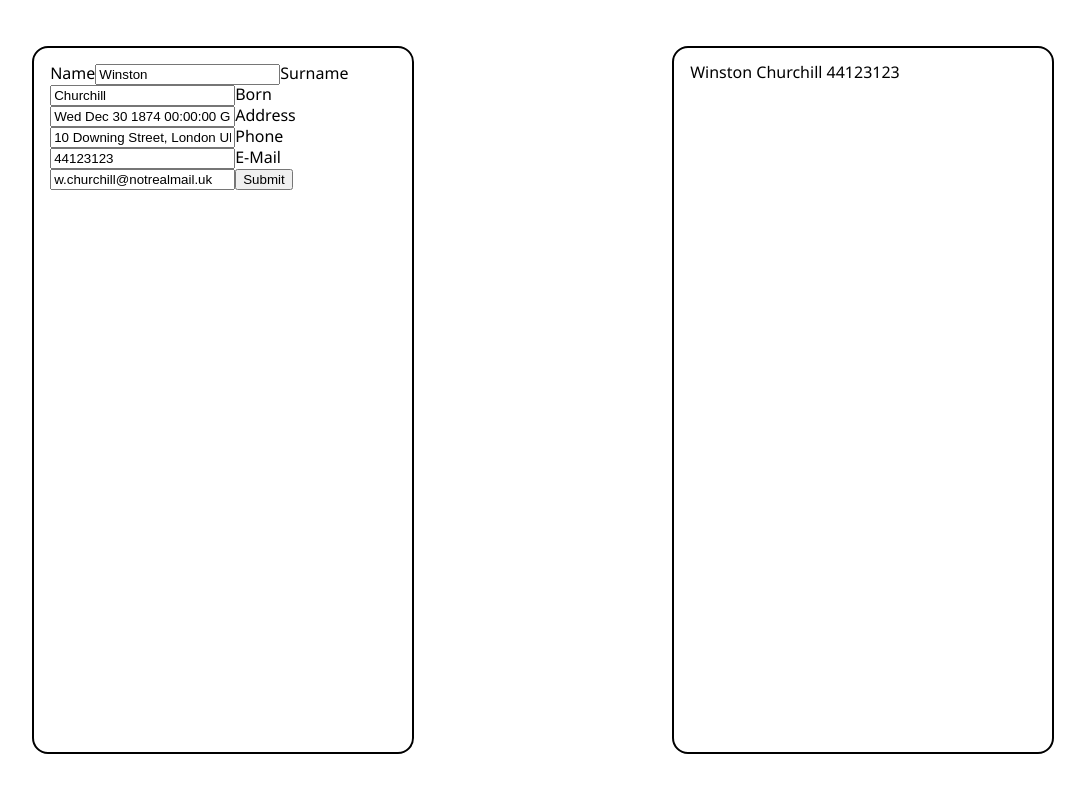
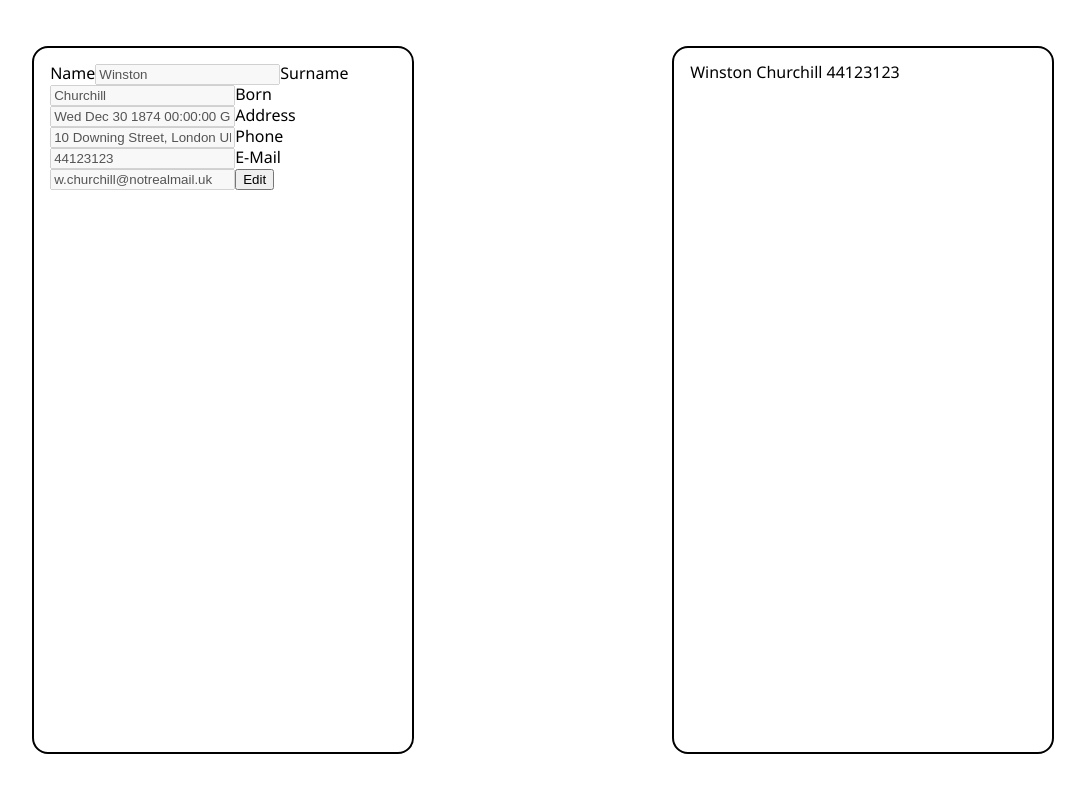
Before and after one commit to BuonicosII/cv-application, a React (Vite) app: page / in a window 1280 px wide. Shown: the top 792 px of the page, without its empty margins (97-1182 px from the left). Built offline with nearby package versions, Linux system fonts and the light colour scheme.

Commit message:
Add state to Bioform component to toggle editable

```diff
--- a/src/components/BioForm.jsx
+++ b/src/components/BioForm.jsx
@@ -3,6 +3,7 @@ import { useState } from 'react'
 function BioForm ({someObj, someFn}) {
 
     const [bio, setBio] = useState(someObj)
+    const [editable, setEditable] = useState(false)
 
     function formUpdate(e) {
 
@@ -36,9 +37,11 @@ function BioForm ({someObj, someFn}) {
         }
 
         someFn(newObj)
+        setEditable(false)
     }
 
-    return (
+    if (editable === true) {
+        return (
             <form onSubmit={formSubmit}>
                 <label htmlFor="name">Name</label>
                 <input onChange={formUpdate} id="name" name="name" value={bio.name}></input>
@@ -55,6 +58,26 @@ function BioForm ({someObj, someFn}) {
                 <button type='submit'>Submit</button>
             </form>
             )
+    } else {
+        return (
+            <div>
+                <label htmlFor="name">Name</label>
+                <input onChange={formUpdate} id="name" name="name" value={bio.name} disabled></input>
+                <label htmlFor="surname">Surname</label>
+                <input onChange={formUpdate} id="surname" name="surname" value={bio.surname} disabled></input>
+                <label htmlFor="born">Born</label>
+                <input onChange={formUpdate} id="born" name="born" value={bio.born} disabled></input>
+                <label htmlFor="address">Address</label>
+                <input onChange={formUpdate} id="address" name="address" value={bio.address} disabled></input>
+                <label htmlFor="phone">Phone</label>
+                <input onChange={formUpdate} id="phone" name="phone" value={bio.phone} disabled></input>
+                <label htmlFor="email">E-Mail</label>
+                <input onChange={formUpdate} id="email" name="email" value={bio.email} disabled></input>
+                <button onClick={()=> {setEditable(true)}}>Edit</button>
+            </div>
+        )
+    }
+
 
 }
 
```
